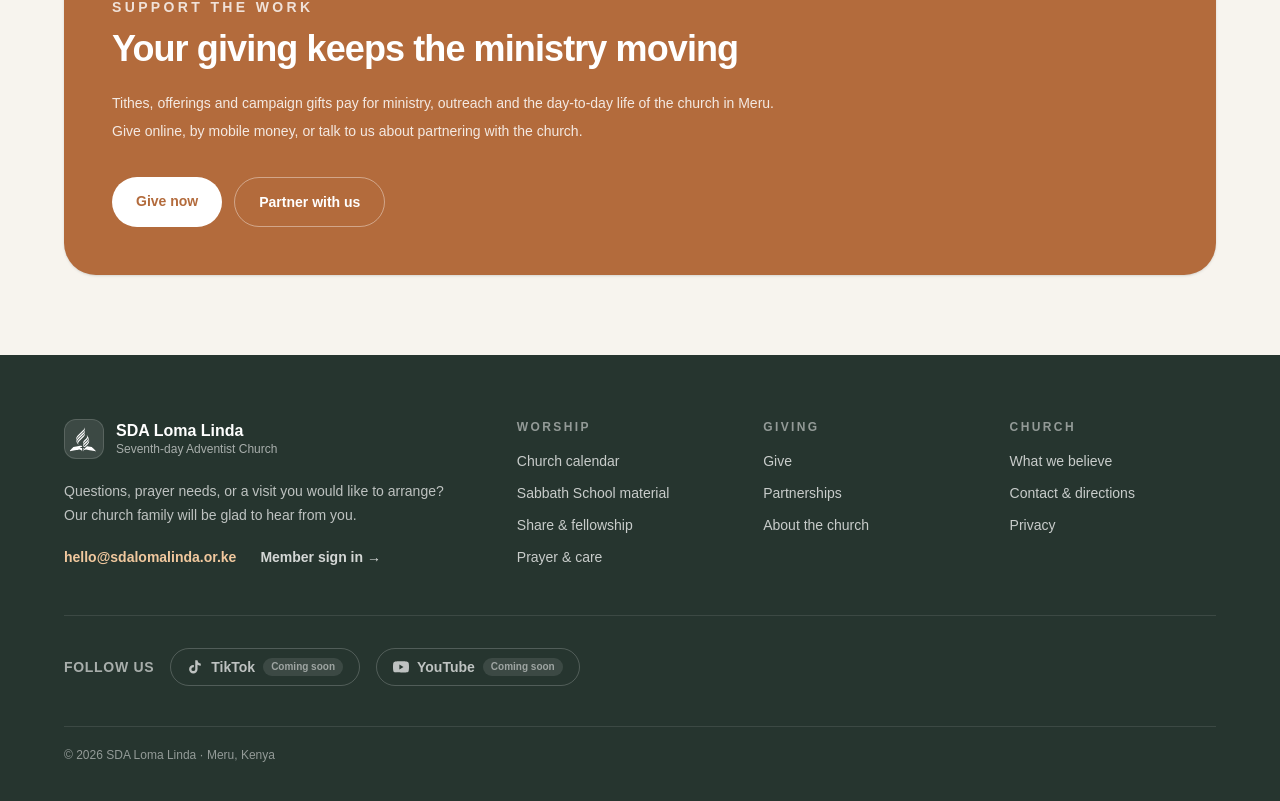
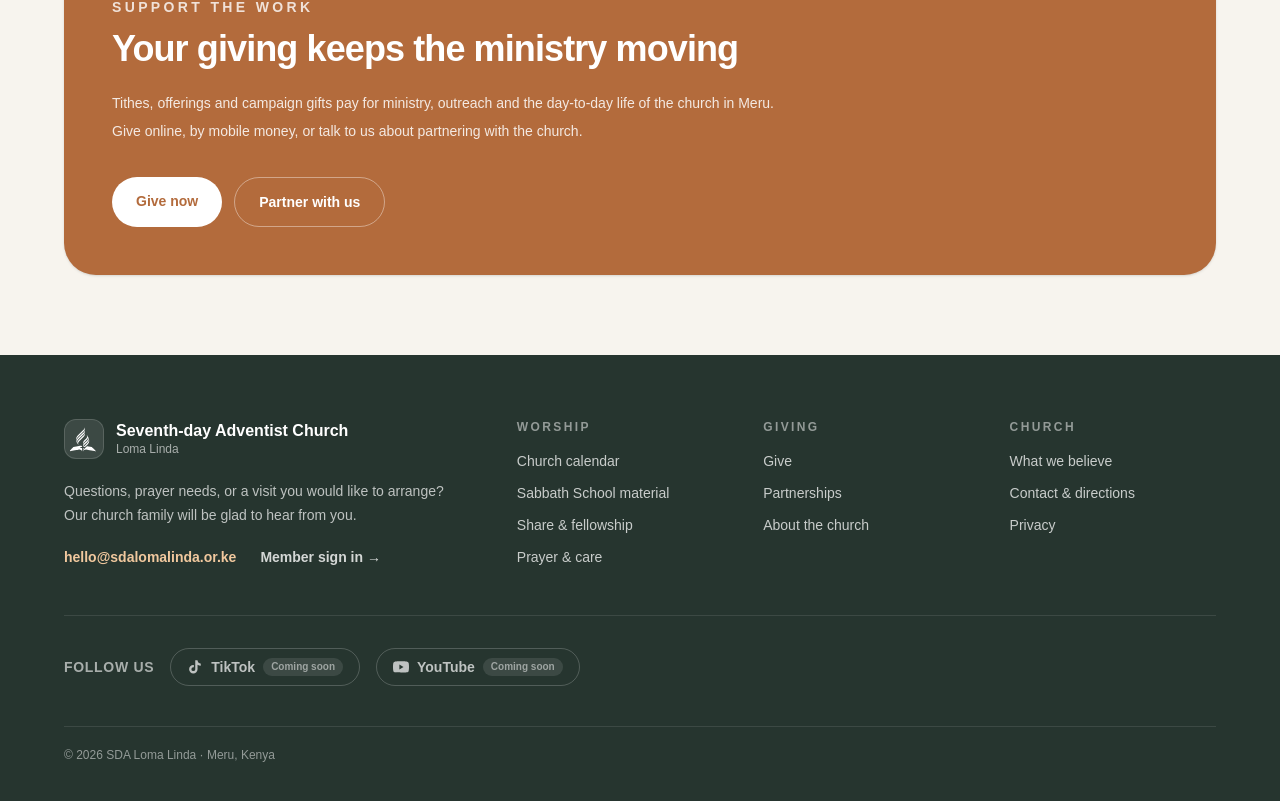
Before and after one commit to MwendaCipi/lomalinda, a Next.js app in the folder frontend/: page / in a window 1280 px wide. Shown: the part 5133-5934 px from the top of the page. Built offline with nearby package versions, Linux system fonts and the light colour scheme; no server answers.

Commit message:
Lead homepage footer branding with the full church name
🤖 Generated with Codebuff
Co-Authored-By: Codebuff <noreply@codebuff.com>

```diff
--- a/frontend/src/components/marketing-home.tsx
+++ b/frontend/src/components/marketing-home.tsx
@@ -254,8 +254,8 @@ export function MarketingHome() {
                   />
                 </div>
                 <div>
-                  <p className="font-bold leading-tight">SDA Loma Linda</p>
-                  <p className="text-xs text-white/60">Seventh-day Adventist Church</p>
+                  <p className="font-bold leading-tight">Seventh-day Adventist Church</p>
+                  <p className="text-xs text-white/60">Loma Linda</p>
                 </div>
               </div>
               <p className="mt-5 max-w-sm text-sm leading-6 text-white/70">
```
